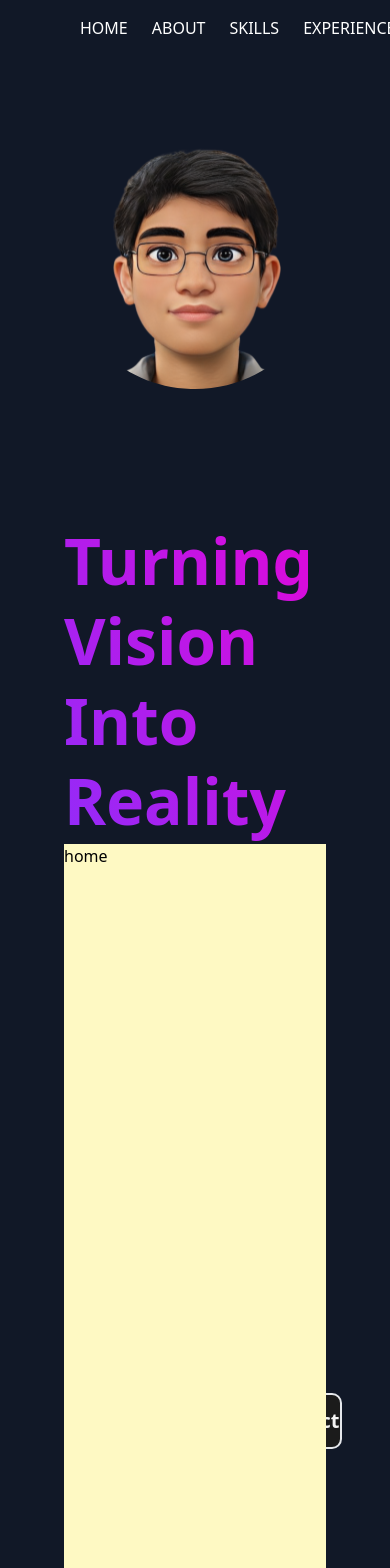
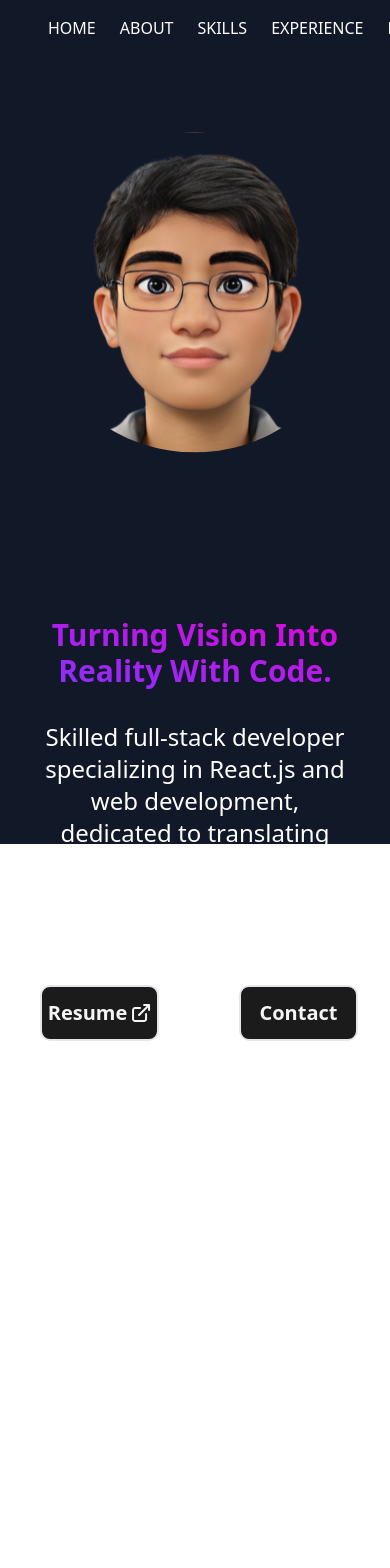
Before and after one commit to Ritesh560/Portfolio, a React (Vite) app: page / in a window 390 px wide. Shown: the top 1568 px of the page. After the commit the page ends 1041 px from the top, so only its background shows below. Built offline with nearby package versions, Linux system fonts and the light colour scheme.

Commit message:
feat: Responsive Home

```diff
--- a/src/App.jsx
+++ b/src/App.jsx
@@ -10,7 +10,7 @@ const App = () => {
   const [theme, setTheme] = useState(darkTheme)
 
   return (
-    <div className="flex flex-col font-sans px-16" style={{ background: theme.background }}>
+    <div className="flex flex-col font-sans px-8 md:px-16" style={{ background: theme.background }}>
       <Navbar theme={theme} setTheme={setTheme} />
       <Home theme={theme} />
       <About theme={theme} />
--- a/src/compoents/Home/Home.jsx
+++ b/src/compoents/Home/Home.jsx
@@ -3,14 +3,14 @@ import styles from "./Home.module.scss"
 
 const Home = ({ theme }) => {
   return (
-    <div className="h-[100vh] pd-14 flex justify-between items-center flex-col md:flex-row" style={{ color: theme.text }}>
+    <div className="h-[100vh] pt-8 flex  items-center gap-16 flex-col md:flex-row md:justify-between md:pt-0 " style={{ color: theme.text }}>
       <div className="w-full md:w-2/5 flex items-center justify-center">
         <AvatarDark className="aspect-w-531 aspect-h-521 " />
       </div>
       <div className="w-full md:w-3/5 flex flex-col gap-8">
-        <div className={`${styles.title} ${styles.darkGradient}`}>Turning Vision Into Reality With Code.</div>
-        <div className="text-2xl flex items-center justify-center px-2">Skilled full-stack developer specializing in React.js and web development, dedicated to translating ideas into impressive web applications.</div>
-        <div className="flex items-center gap-20 pl-2 mt-10">
+        <div className={`${styles.title} ${styles.darkGradient} text-center text-3xl  md:text-3xl md:text-left md:leading-relaxed lg:text-3xl lg:leading-relaxed xl:text-6xl xl:leading-normal`}>Turning Vision Into Reality With Code.</div>
+        <div className="text-2xl flex items-center text-center  px-2 md:text-xl md:text-left xl:text-2xl">Skilled full-stack developer specializing in React.js and web development, dedicated to translating ideas into impressive web applications.</div>
+        <div className="flex items-center gap-20 pl-2 mt-10 justify-center md:justify-start">
           <div className={`flex items-center justify-center gap-[5px] ${styles.button}`}>
             Resume <NewTabIcon />
           </div>
--- a/src/compoents/Home/Home.module.scss
+++ b/src/compoents/Home/Home.module.scss
@@ -2,9 +2,9 @@
 
 .title {
   font-weight: 700;
-  font-size: 4rem;
-  line-height: 5rem;
-  width: max-content;
+  // font-size: 4rem;
+  // line-height: 5rem;
+  // width: max-content;
   max-width: 100%;
 }
 
--- a/src/compoents/Skills/Skills.jsx
+++ b/src/compoents/Skills/Skills.jsx
@@ -1,8 +1,12 @@
 import React, { useEffect } from "react"
 
 function Skills() {
-  return <div className="h-[100vh] bg-yellow-100">home</div>
-  // return <></>
+  // return (
+  //   <div className="h-[100vh] " style={{ border: "2px solid white" }}>
+  //     home
+  //   </div>
+  // )
+  return <></>
 }
 
 export default Skills
```
